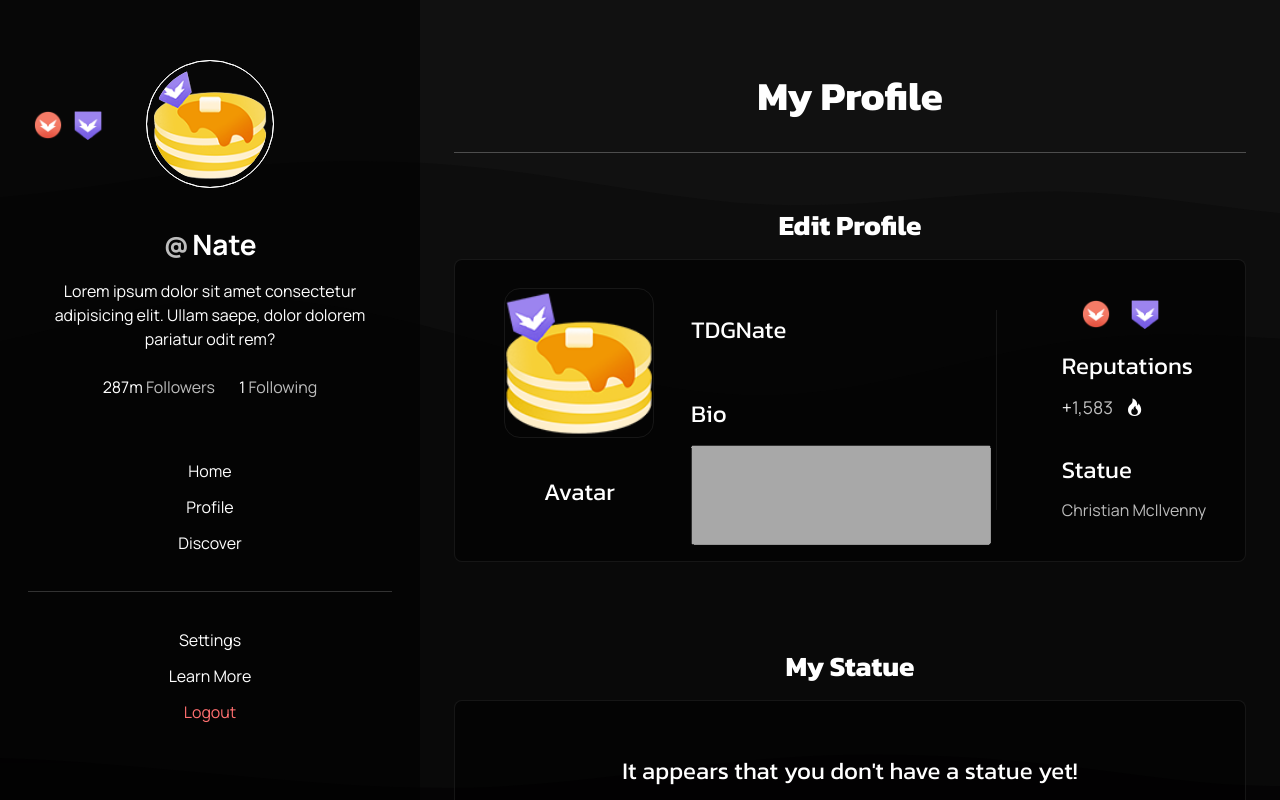
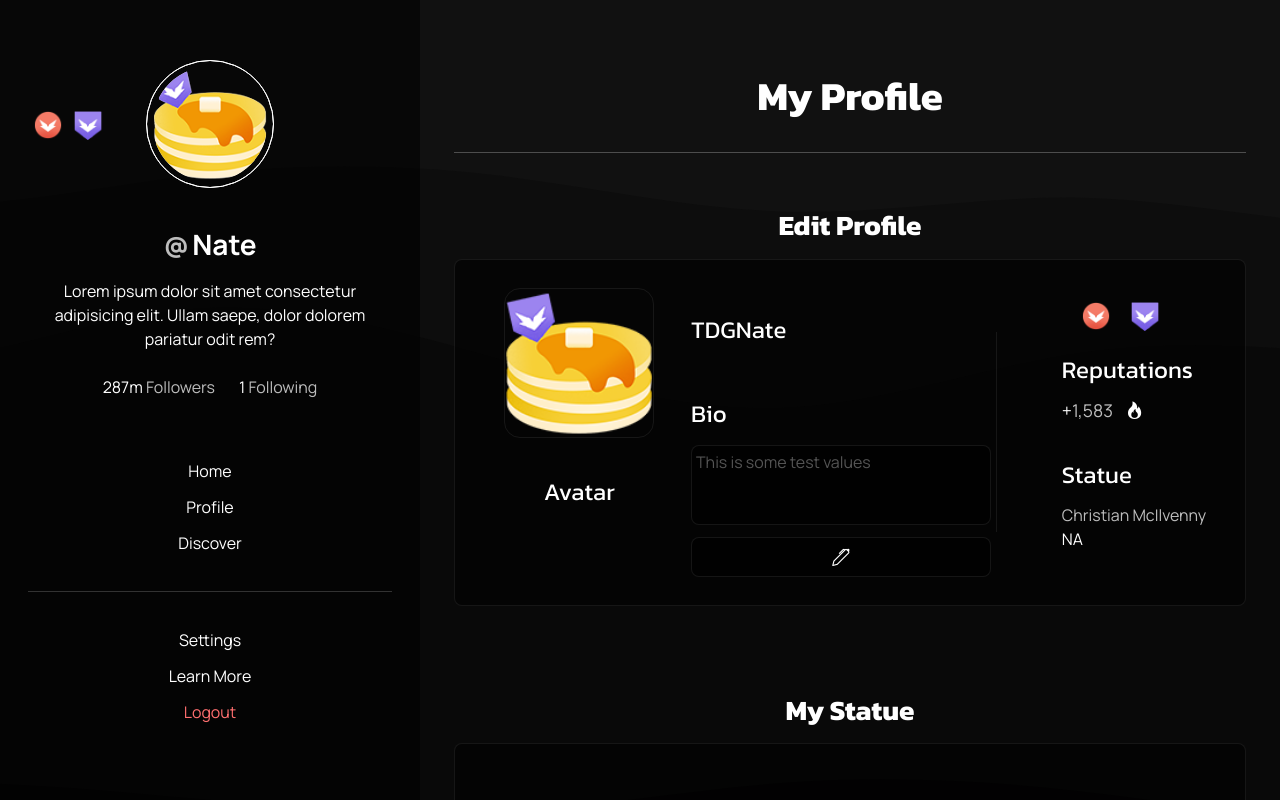
Before and after one commit to TDG-Org/Statue-Status, a React (Create React App) app in the folder client/: page /profile in a window 1280 px wide. Shown: the top 800 px of the page. Built offline with nearby package versions, Linux system fonts and the light colour scheme.

Commit message:
updated bio section on profile page

```diff
--- a/client/src/pages/Profile/ProfilePage.jsx
+++ b/client/src/pages/Profile/ProfilePage.jsx
@@ -48,7 +48,8 @@ const ProfilePage = () => {
                 {/* Bio  */}
                 <div className="profile-sect-bio">
                   <h4>Bio</h4>
-                  <input type="text" className="bio-input" disabled />
+                  <textarea type="text" className="bio-input" value="This is some test values" disabled></textarea>
+                  <button className="edit-bio-btn"><i className="bi bi-pen"></i></button>
                 </div>
               </div>
             </div>
@@ -82,6 +83,9 @@ const ProfilePage = () => {
               <div className="profile-sect-statue">
                 <h4>Statue</h4>
                 <Link>Christian McIlvenny</Link>
+
+                {/* If user does not have a statue  */}
+                <p className="no-statue">NA</p>
               </div>
             </div>
 
--- a/client/src/pages/Profile/ProfilePage.scss
+++ b/client/src/pages/Profile/ProfilePage.scss
@@ -50,7 +50,7 @@
           }
         }
 
-      // Right Side of Profile
+      // left Side of Profile
       .text-edit-side {
         display: flex;
         flex-direction: column;
@@ -58,10 +58,34 @@
         h4 {
           text-align: start;
         }
-        .bio-input {
-          min-width: 300px;
-          min-height: 100px;
-          width: 90% !important;
+        .profile-sect-bio {
+          width: 100%;
+          display: flex;
+          flex-direction: column;
+          .bio-input {
+            min-width: 300px;
+            min-height: 80px;
+            width: 90% !important;
+            background-color: $mid-dark-clr;
+            resize: none;
+            padding: .25rem;
+            outline: none;
+            border-radius: 8px;
+            border: 1px solid $low-dark-clr;
+          }
+          .edit-bio-btn {
+            width: 100%;
+            margin: .75rem auto;
+            padding: .35rem;
+            font-size: 1.1rem;
+            border-radius: 8px;
+            border: 1px solid $low-dark-clr;
+            background-color: $mid-dark-clr;
+            &:hover {
+              border: 1px solid $accent-clr;
+              background-color: $low-dark-clr;
+            }
+          }
         }
       }
      }
```
